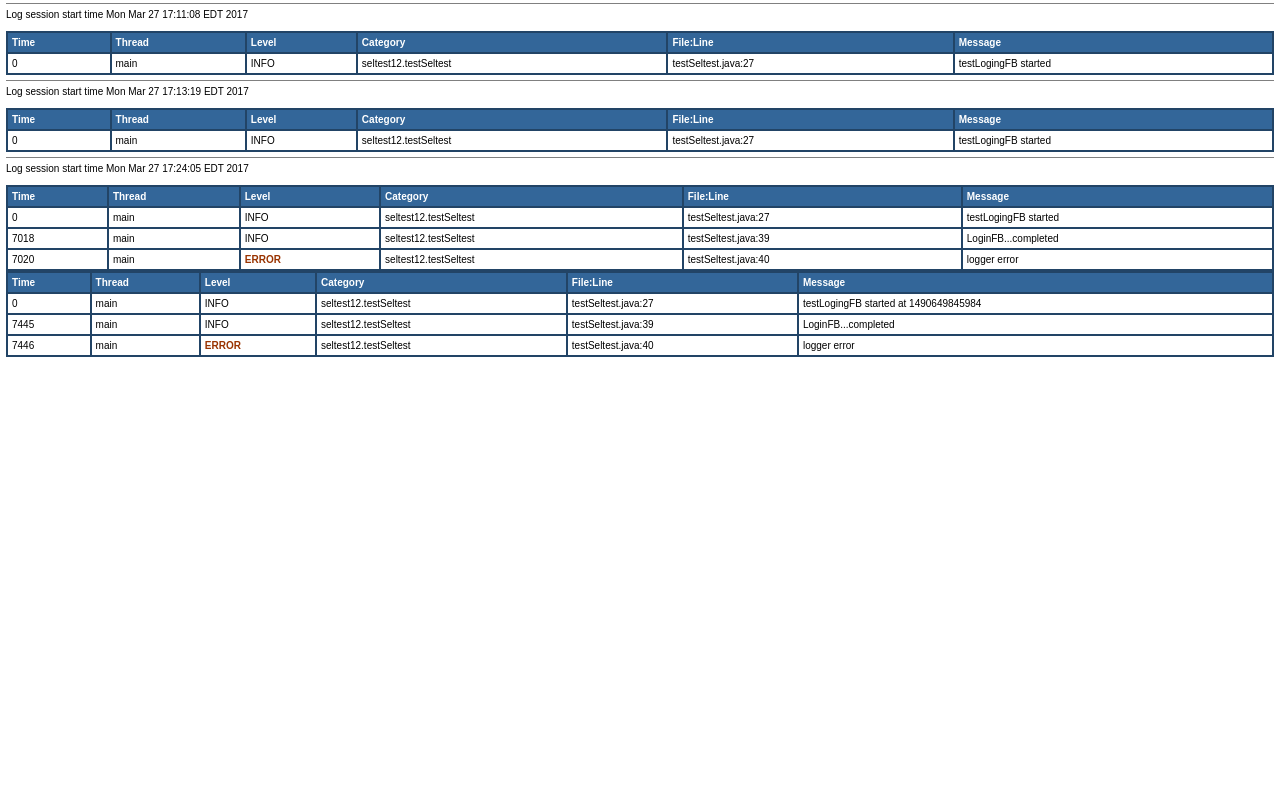
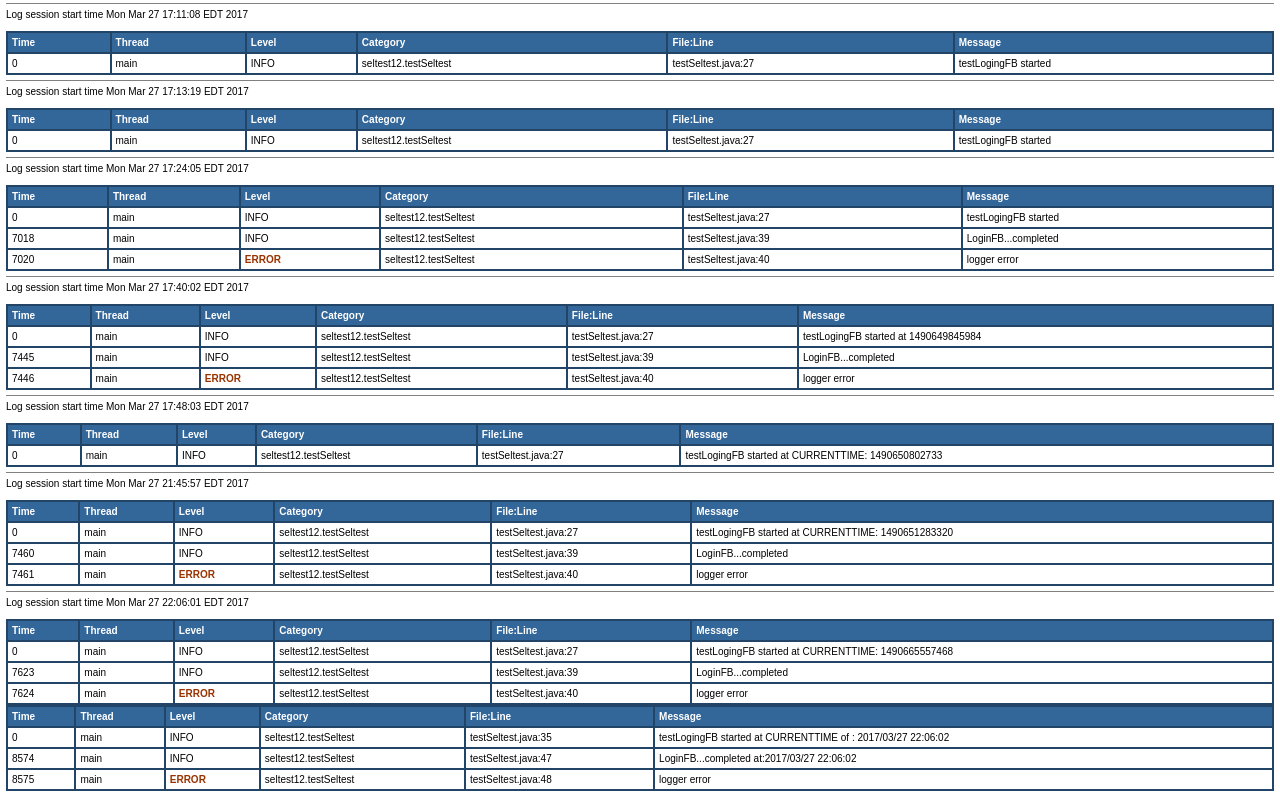
Before and after one commit to RijalP/SelTest2017, a plain HTML site: page seltest11/log/application.html in a window 1280 px wide. Shown: the part 687-1484 px from the top of the page. Before the commit the page ends 1050 px from the top, so only its background shows below. Drawn offline with Linux system fonts and the light colour scheme.

Commit message:
Commit date channges

```diff
--- a/seltest11/log/application.html
+++ b/seltest11/log/application.html
@@ -445,3 +445,189 @@ Log session start time Mon Mar 27 17:24:05 EDT 2017<br>
 <td>testSeltest.java:40</td>
 <td title="Message">logger error</td>
 </tr>
+<!DOCTYPE HTML PUBLIC "-//W3C//DTD HTML 4.01 Transitional//EN" "http://www.w3.org/TR/html4/loose.dtd">
+<html>
+<head>
+<title>Application log</title>
+<style type="text/css">
+<!--
+body, table {font-family: arial,sans-serif; font-size: x-small;}
+th {background: #336699; color: #FFFFFF; text-align: left;}
+-->
+</style>
+</head>
+<body bgcolor="#FFFFFF" topmargin="6" leftmargin="6">
+<hr size="1" noshade>
+Log session start time Mon Mar 27 17:40:02 EDT 2017<br>
+<br>
+<table cellspacing="0" cellpadding="4" border="1" bordercolor="#224466" width="100%">
+<tr>
+<th>Time</th>
+<th>Thread</th>
+<th>Level</th>
+<th>Category</th>
+<th>File:Line</th>
+<th>Message</th>
+</tr>
+
+<tr>
+<td>0</td>
+<td title="main thread">main</td>
+<td title="Level">INFO</td>
+<td title="seltest12.testSeltest category">seltest12.testSeltest</td>
+<td>testSeltest.java:27</td>
+<td title="Message">testLogingFB started at CURRENTTIME: 1490650802733</td>
+</tr>
+<!DOCTYPE HTML PUBLIC "-//W3C//DTD HTML 4.01 Transitional//EN" "http://www.w3.org/TR/html4/loose.dtd">
+<html>
+<head>
+<title>Application log</title>
+<style type="text/css">
+<!--
+body, table {font-family: arial,sans-serif; font-size: x-small;}
+th {background: #336699; color: #FFFFFF; text-align: left;}
+-->
+</style>
+</head>
+<body bgcolor="#FFFFFF" topmargin="6" leftmargin="6">
+<hr size="1" noshade>
+Log session start time Mon Mar 27 17:48:03 EDT 2017<br>
+<br>
+<table cellspacing="0" cellpadding="4" border="1" bordercolor="#224466" width="100%">
+<tr>
+<th>Time</th>
+<th>Thread</th>
+<th>Level</th>
+<th>Category</th>
+<th>File:Line</th>
+<th>Message</th>
+</tr>
+
+<tr>
+<td>0</td>
+<td title="main thread">main</td>
+<td title="Level">INFO</td>
+<td title="seltest12.testSeltest category">seltest12.testSeltest</td>
+<td>testSeltest.java:27</td>
+<td title="Message">testLogingFB started at CURRENTTIME: 1490651283320</td>
+</tr>
+
+<tr>
+<td>7460</td>
+<td title="main thread">main</td>
+<td title="Level">INFO</td>
+<td title="seltest12.testSeltest category">seltest12.testSeltest</td>
+<td>testSeltest.java:39</td>
+<td title="Message">LoginFB...completed</td>
+</tr>
+
+<tr>
+<td>7461</td>
+<td title="main thread">main</td>
+<td title="Level"><font color="#993300"><strong>ERROR</strong></font></td>
+<td title="seltest12.testSeltest category">seltest12.testSeltest</td>
+<td>testSeltest.java:40</td>
+<td title="Message">logger error</td>
+</tr>
+<!DOCTYPE HTML PUBLIC "-//W3C//DTD HTML 4.01 Transitional//EN" "http://www.w3.org/TR/html4/loose.dtd">
+<html>
+<head>
+<title>Application log</title>
+<style type="text/css">
+<!--
+body, table {font-family: arial,sans-serif; font-size: x-small;}
+th {background: #336699; color: #FFFFFF; text-align: left;}
+-->
+</style>
+</head>
+<body bgcolor="#FFFFFF" topmargin="6" leftmargin="6">
+<hr size="1" noshade>
+Log session start time Mon Mar 27 21:45:57 EDT 2017<br>
+<br>
+<table cellspacing="0" cellpadding="4" border="1" bordercolor="#224466" width="100%">
+<tr>
+<th>Time</th>
+<th>Thread</th>
+<th>Level</th>
+<th>Category</th>
+<th>File:Line</th>
+<th>Message</th>
+</tr>
+
+<tr>
+<td>0</td>
+<td title="main thread">main</td>
+<td title="Level">INFO</td>
+<td title="seltest12.testSeltest category">seltest12.testSeltest</td>
+<td>testSeltest.java:27</td>
+<td title="Message">testLogingFB started at CURRENTTIME: 1490665557468</td>
+</tr>
+
+<tr>
+<td>7623</td>
+<td title="main thread">main</td>
+<td title="Level">INFO</td>
+<td title="seltest12.testSeltest category">seltest12.testSeltest</td>
+<td>testSeltest.java:39</td>
+<td title="Message">LoginFB...completed</td>
+</tr>
+
+<tr>
+<td>7624</td>
+<td title="main thread">main</td>
+<td title="Level"><font color="#993300"><strong>ERROR</strong></font></td>
+<td title="seltest12.testSeltest category">seltest12.testSeltest</td>
+<td>testSeltest.java:40</td>
+<td title="Message">logger error</td>
+</tr>
+<!DOCTYPE HTML PUBLIC "-//W3C//DTD HTML 4.01 Transitional//EN" "http://www.w3.org/TR/html4/loose.dtd">
+<html>
+<head>
+<title>Application log</title>
+<style type="text/css">
+<!--
+body, table {font-family: arial,sans-serif; font-size: x-small;}
+th {background: #336699; color: #FFFFFF; text-align: left;}
+-->
+</style>
+</head>
+<body bgcolor="#FFFFFF" topmargin="6" leftmargin="6">
+<hr size="1" noshade>
+Log session start time Mon Mar 27 22:06:01 EDT 2017<br>
+<br>
+<table cellspacing="0" cellpadding="4" border="1" bordercolor="#224466" width="100%">
+<tr>
+<th>Time</th>
+<th>Thread</th>
+<th>Level</th>
+<th>Category</th>
+<th>File:Line</th>
+<th>Message</th>
+</tr>
+
+<tr>
+<td>0</td>
+<td title="main thread">main</td>
+<td title="Level">INFO</td>
+<td title="seltest12.testSeltest category">seltest12.testSeltest</td>
+<td>testSeltest.java:35</td>
+<td title="Message">testLogingFB started at CURRENTTIME of : 2017/03/27 22:06:02</td>
+</tr>
+
+<tr>
+<td>8574</td>
+<td title="main thread">main</td>
+<td title="Level">INFO</td>
+<td title="seltest12.testSeltest category">seltest12.testSeltest</td>
+<td>testSeltest.java:47</td>
+<td title="Message">LoginFB...completed at:2017/03/27 22:06:02</td>
+</tr>
+
+<tr>
+<td>8575</td>
+<td title="main thread">main</td>
+<td title="Level"><font color="#993300"><strong>ERROR</strong></font></td>
+<td title="seltest12.testSeltest category">seltest12.testSeltest</td>
+<td>testSeltest.java:48</td>
+<td title="Message">logger error</td>
+</tr>
```
Also changed, not shown: 3 other files.
